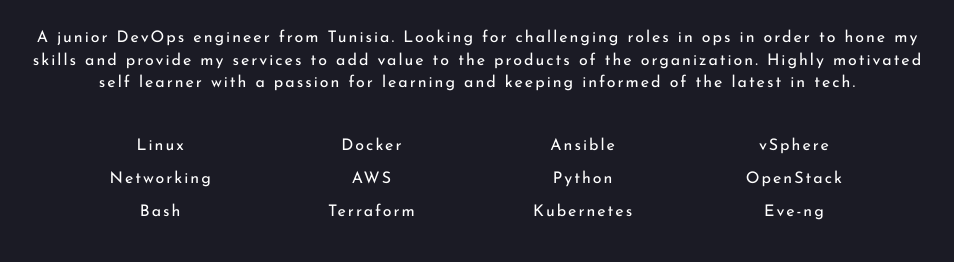
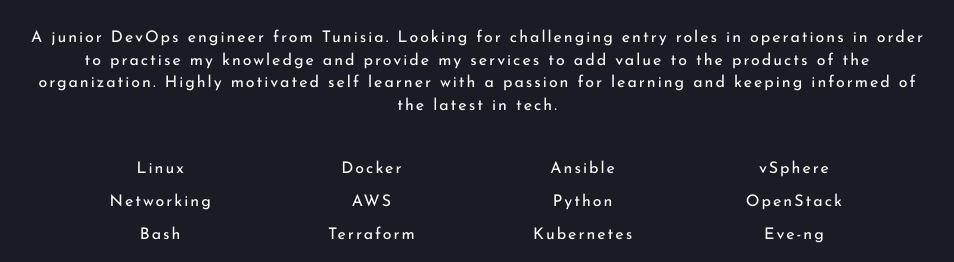
Before and after one commit to mahdiboukhadra/crc-front, a plain HTML site: page website/index.html in a window 1280 px wide. Shown: the part 387-649 px from the top of the page, without its empty margins (162-1116 px from the left). Drawn offline with nearby package versions, Linux system fonts and the light colour scheme; no server answers.

Commit message:
testing action

```diff
--- a/website/index.html
+++ b/website/index.html
@@ -37,8 +37,8 @@ font-family: Josefin Sans, sans-serif">
           <br>
           <h2 class="text-center">Summary</h2>
           <br>
-          <p>A junior DevOps engineer from Tunisia. Looking for challenging roles in
-            ops in order to hone my skills and provide my services to add
+          <p>A junior DevOps engineer from Tunisia. Looking for challenging entry roles in
+            operations in order to practise my knowledge and provide my services to add
             value to the products of the organization.
             Highly motivated self learner with a passion for learning and keeping informed of the latest in tech.</p>
 
```
